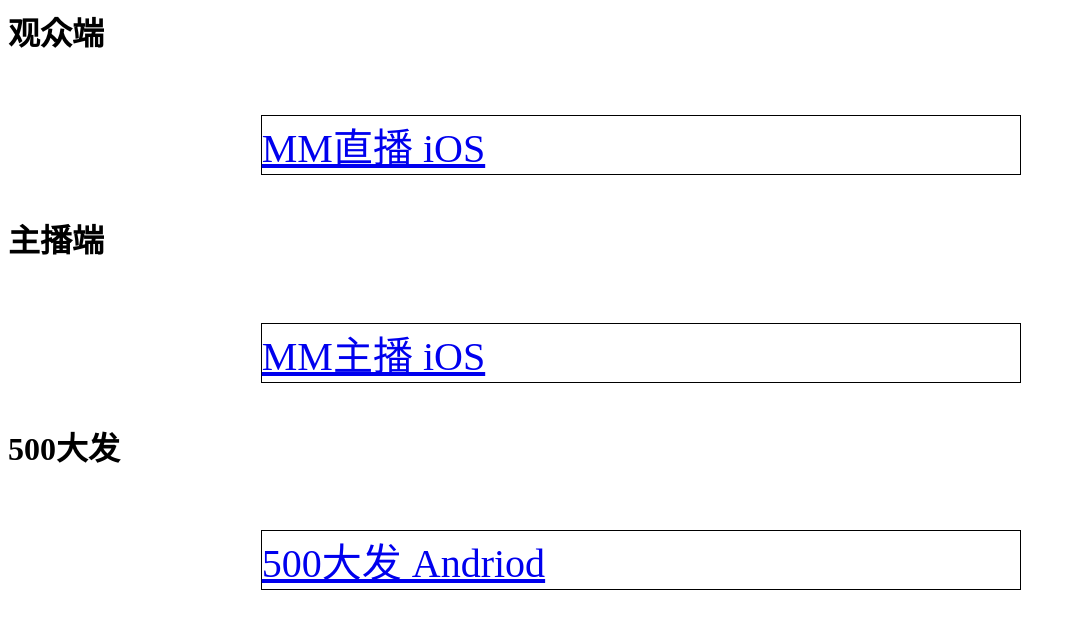
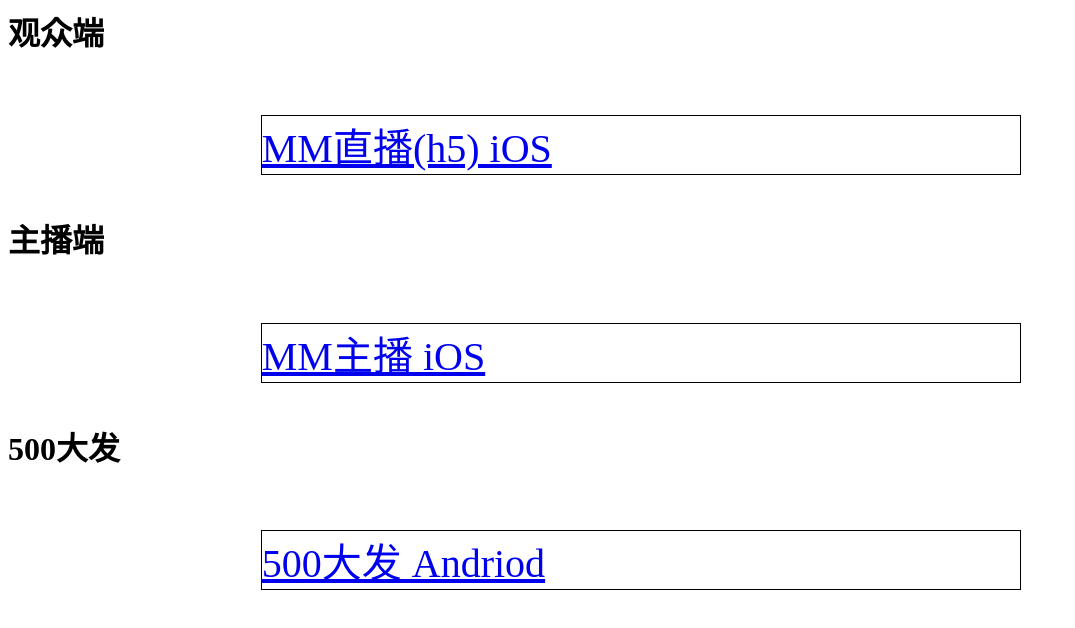
Before and after one commit to HughxLam/appDownload, a plain HTML site: page index.html in a window 1280 px wide. Shown: the whole page, without its empty margins (0-1075 px from the left). Drawn offline with Linux system fonts and the light colour scheme.

Commit message:
更新观众端ipa

```diff
--- a/index.html
+++ b/index.html
@@ -2,7 +2,7 @@
 <h1 style="margin-top: 0%">观众端</h1>
 <a href="itms-services://?action=download-manifest&url=https://hughxlam.github.io/VibaLiveiOSipa/VibaLive.plist"
 style="display:inline-block;width:60%;margin:0 auto;margin-top: 40px;border: 1px solid black;margin-left: 20%;font-size: 40px;">
-MM直播 iOS
+MM直播(h5) iOS
 </a>
 <h1 style="margin-top: 40px">主播端</h1>
 <a href="itms-services://?action=download-manifest&url=https://hughxlam.github.io/VibaLiveiOSipa/VibaLiveAnchor.plist"
```
Also changed, not shown: 2 other files.
